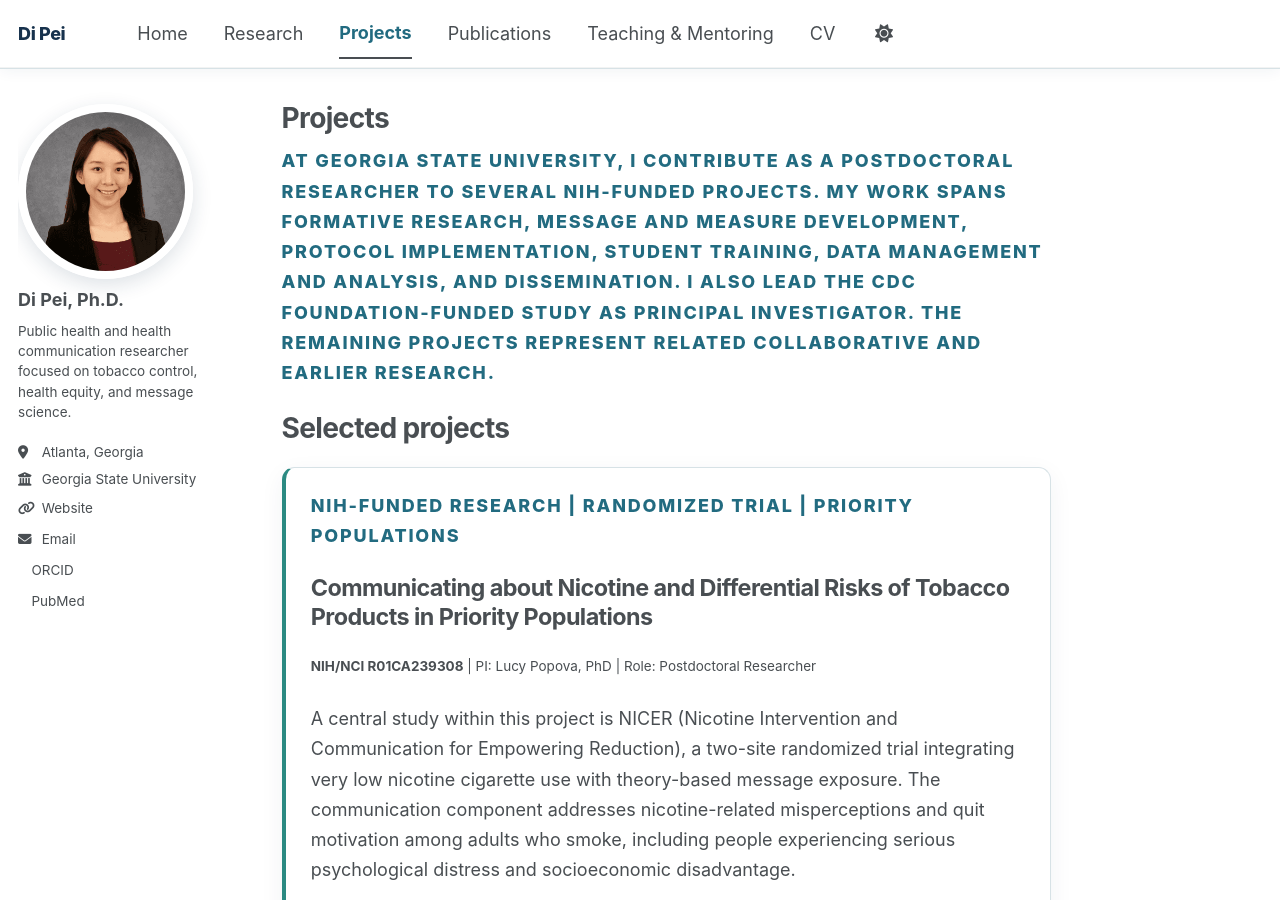
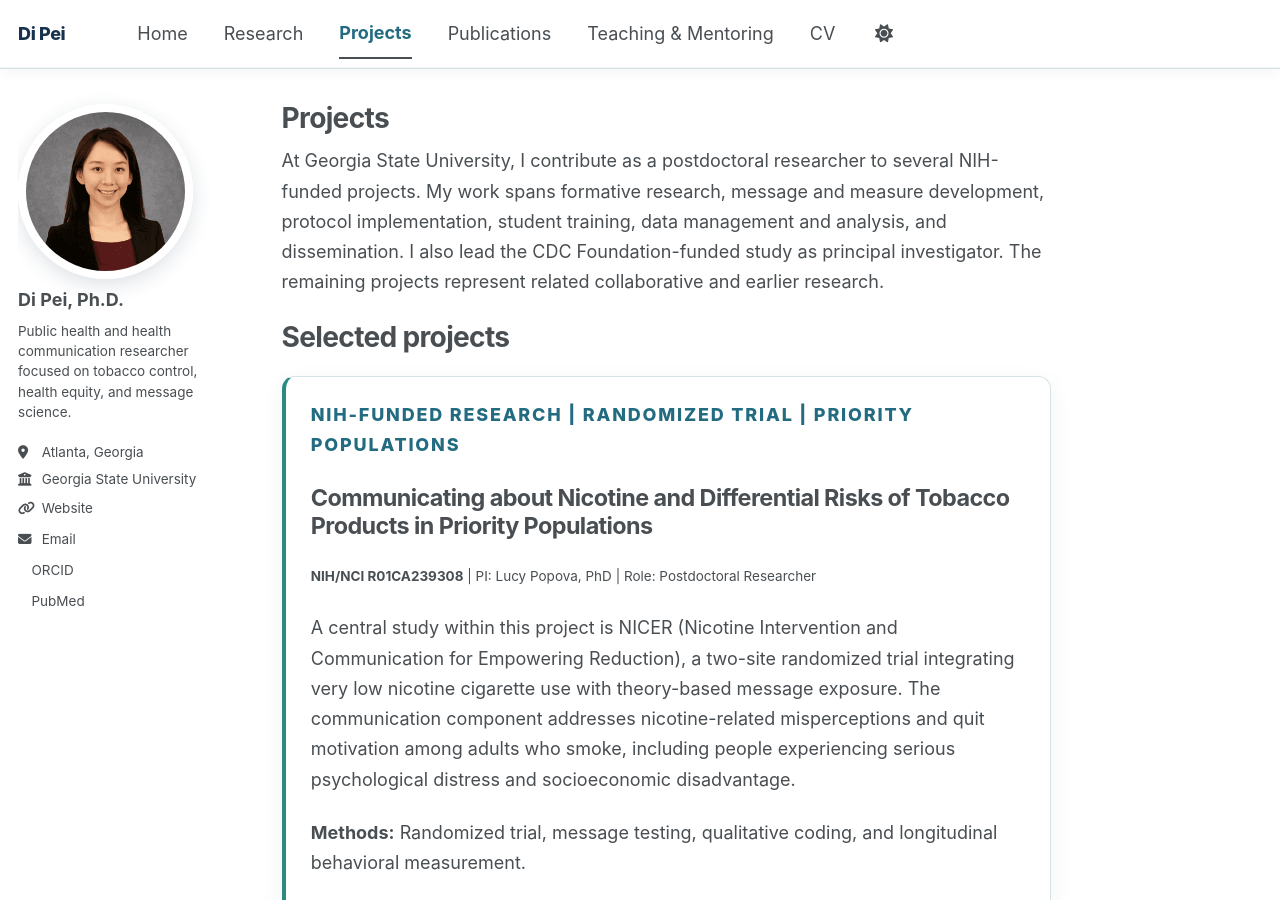
Before and after one commit to DiPeiResearch/DiPeiResearch.github.io, a Jekyll site: the page built from _pages/projects.md, in a window 1280 px wide and 900 px high. Built offline with Jekyll 4.4.1, drawn with Linux system fonts in a browser that asks for light colours; a style sheet for code colours, icons or effects is not loaded.

Commit message:
Update projects.md

```diff
--- a/_pages/projects.md
+++ b/_pages/projects.md
@@ -5,7 +5,7 @@ author_profile: true
 excerpt: "Selected projects in tobacco regulation, message design, health equity, and global public health."
 ---
 
-<p class="page-kicker">At Georgia State University, I contribute as a postdoctoral researcher to several NIH-funded projects. My work spans formative research, message and measure development, protocol implementation, student training, data management and analysis, and dissemination. I also lead the CDC Foundation-funded study as principal investigator. The remaining projects represent related collaborative and earlier research.</p>
+At Georgia State University, I contribute as a postdoctoral researcher to several NIH-funded projects. My work spans formative research, message and measure development, protocol implementation, student training, data management and analysis, and dissemination. I also lead the CDC Foundation-funded study as principal investigator. The remaining projects represent related collaborative and earlier research.
 
 # Selected projects
 
```
